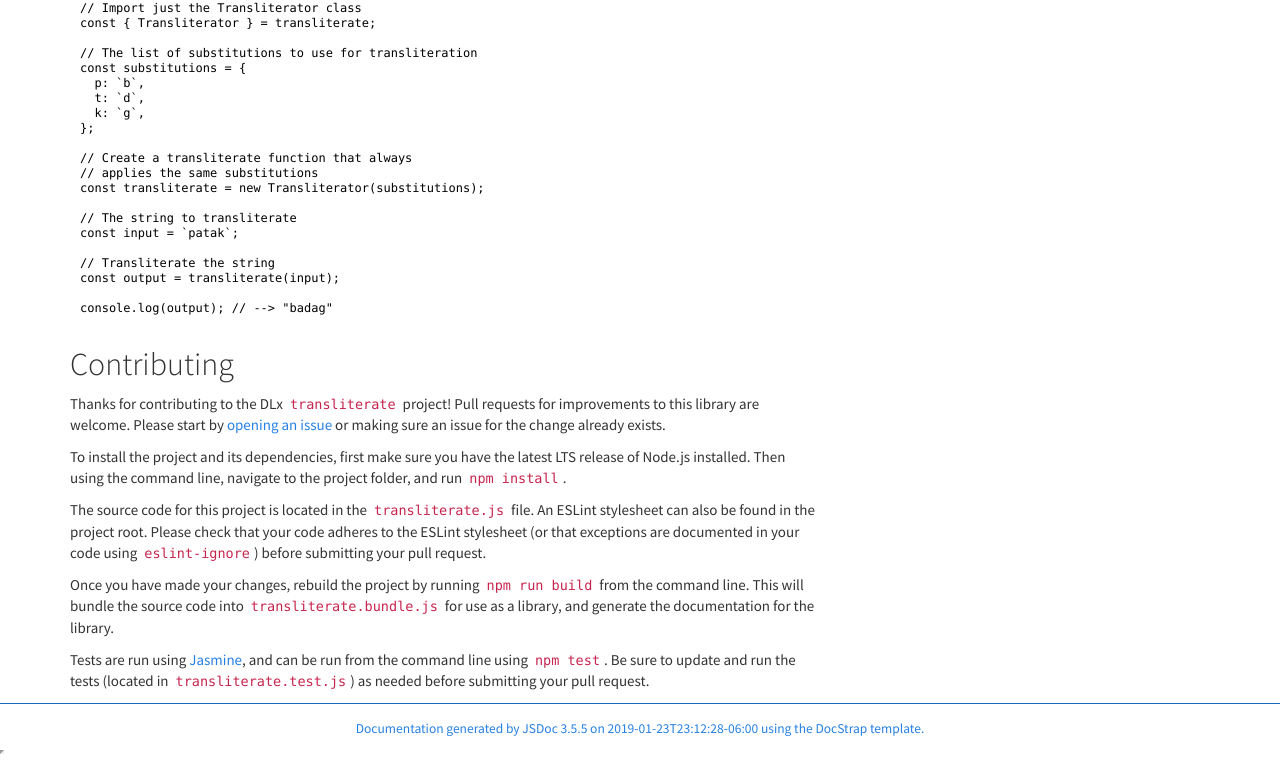
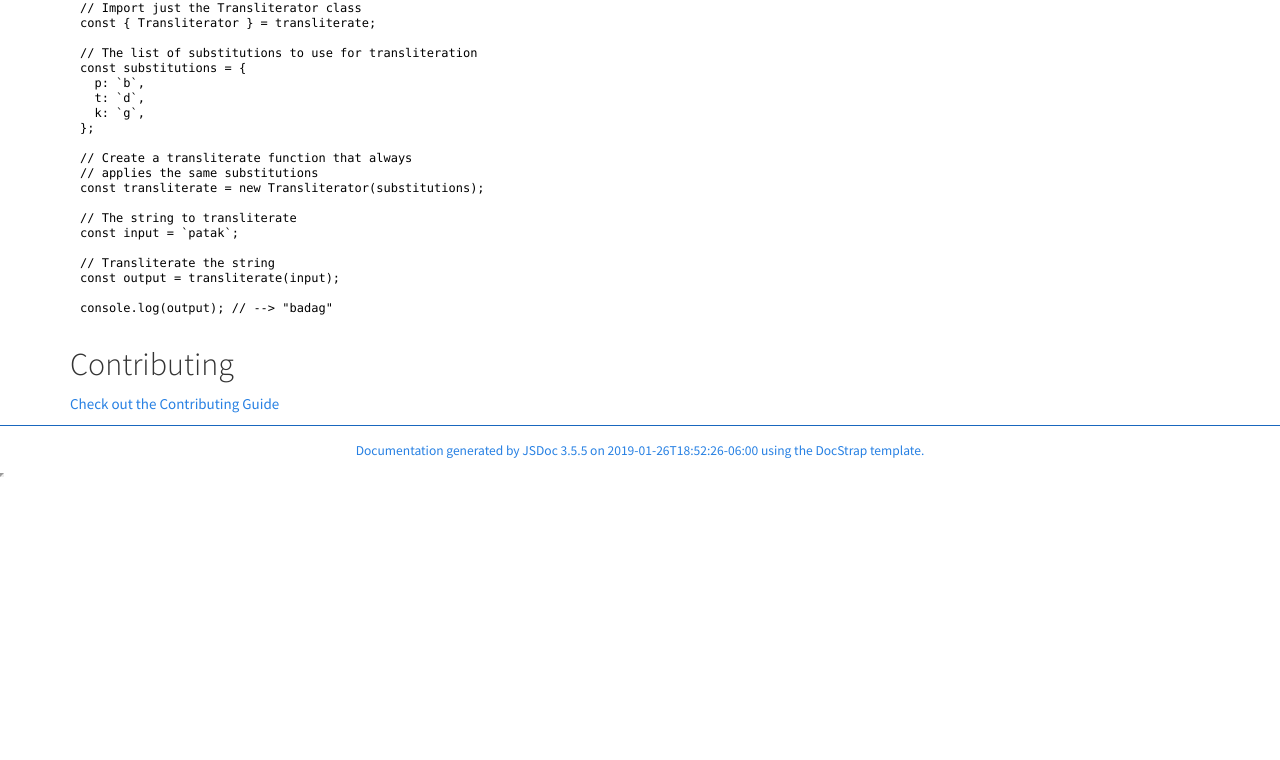
Before and after one commit to digitallinguistics/transliterate, a website built with webpack: page docs/index.html in a window 1280 px wide. Shown: the part 3445-4205 px from the top of the page. After the commit the page ends 3927 px from the top, so only its background shows below. Built offline with nearby package versions, Linux system fonts and the light colour scheme.

Commit message:
add upload script
closes #12

```diff
--- a/docs/index.html
+++ b/docs/index.html
@@ -158,11 +158,7 @@ const input = `patak`;
 // Transliterate the string
 const output = transliterate(input);
 
-console.log(output); // --> &quot;badag&quot;</code></pre><h2>Contributing</h2><p>Thanks for contributing to the DLx <code>transliterate</code> project! Pull requests for improvements to this library are welcome. Please start by <a href="https://github.com/digitallinguistics/transliterate/issues">opening an issue</a> or making sure an issue for the change already exists.</p>
-<p>To install the project and its dependencies, first make sure you have the latest LTS release of Node.js installed. Then using the command line, navigate to the project folder, and run <code>npm install</code>.</p>
-<p>The source code for this project is located in the <code>transliterate.js</code> file. An ESLint stylesheet can also be found in the project root. Please check that your code adheres to the ESLint stylesheet (or that exceptions are documented in your code using <code>eslint-ignore</code>) before submitting your pull request.</p>
-<p>Once you have made your changes, rebuild the project by running <code>npm run build</code> from the command line. This will bundle the source code into <code>transliterate.bundle.js</code> for use as a library, and generate the documentation for the library.</p>
-<p>Tests are run using <a href="https://jasmine.github.io/">Jasmine</a>, and can be run from the command line using <code>npm test</code>. Be sure to update and run the tests (located in <code>transliterate.test.js</code>) as needed before submitting your pull request.</p></article>
+console.log(output); // --> &quot;badag&quot;</code></pre><h2>Contributing</h2><p><a href="https://github.com/digitallinguistics/transliterate/blob/master/.github/CONTRIBUTING.md">Check out the Contributing Guide</a></p></article>
     </section>
 
 
@@ -208,7 +204,7 @@ console.log(output); // --> &quot;badag&quot;</code></pre><h2>Contributing</h2><
 <span class="jsdoc-message">
 	Documentation generated by <a href="https://github.com/jsdoc3/jsdoc">JSDoc 3.5.5</a>
 
-		on 2019-01-23T23:12:28-06:00
+		on 2019-01-26T18:52:26-06:00
 
 	using the <a href="https://github.com/docstrap/docstrap">DocStrap template</a>.
 </span>
--- a/package.json
+++ b/package.json
@@ -29,7 +29,8 @@
     "bundle": "webpack",
     "docs": "jsdoc -c jsdoc.json",
     "pretest": "npm run bundle",
-    "test": "jasmine --config=jasmine.json"
+    "test": "jasmine --config=jasmine.json",
+    "upload": "node build/upload.js"
   },
   "config": {
     "access": "public"
@@ -40,6 +41,7 @@
   "devDependencies": {
     "@babel/core": "^7.2.2",
     "@babel/preset-env": "^7.3.1",
+    "azure-storage": "^2.10.2",
     "babel-loader": "^8.0.5",
     "eslint": "^5.12.1",
     "ink-docstrap": "^1.3.2",
```
Also changed, not shown: docs/Sanitizer.html (+1 -1 lines), docs/Transliterator.html (+1 -1 lines), docs/classes.list.html (+1 -1 lines), docs/global.html (+1 -1 lines), docs/quicksearch.html (+1 -1 lines), build/upload.js (added), 2 other files.
